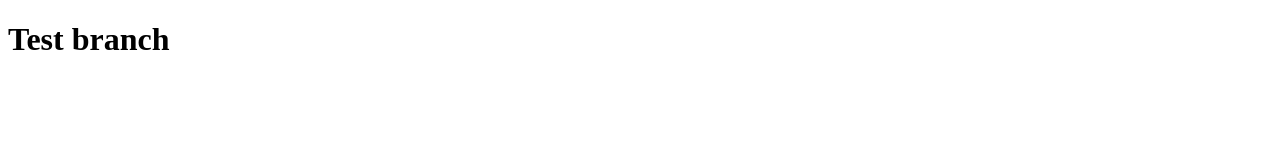
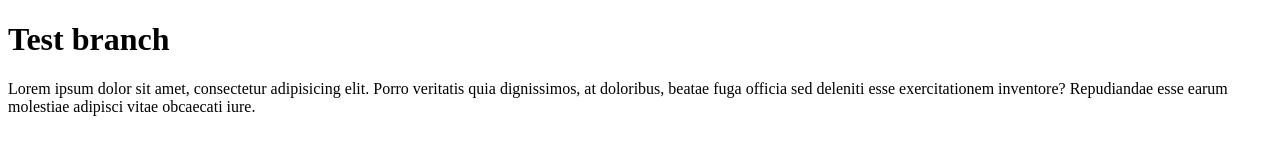
Before and after one commit to wildnano/branch, a plain HTML site: page index.html in a window 1280 px wide. Drawn offline with Linux system fonts and the light colour scheme.

Commit message:
change homepage 02

```diff
--- a/index.html
+++ b/index.html
@@ -9,6 +9,7 @@
 
 <body>
     <h1>Test branch</h1>
+    Lorem ipsum dolor sit amet, consectetur adipisicing elit. Porro veritatis quia dignissimos, at doloribus, beatae fuga officia sed deleniti esse exercitationem inventore? Repudiandae esse earum molestiae adipisci vitae obcaecati iure.
 </body>
 
 </html>
```
